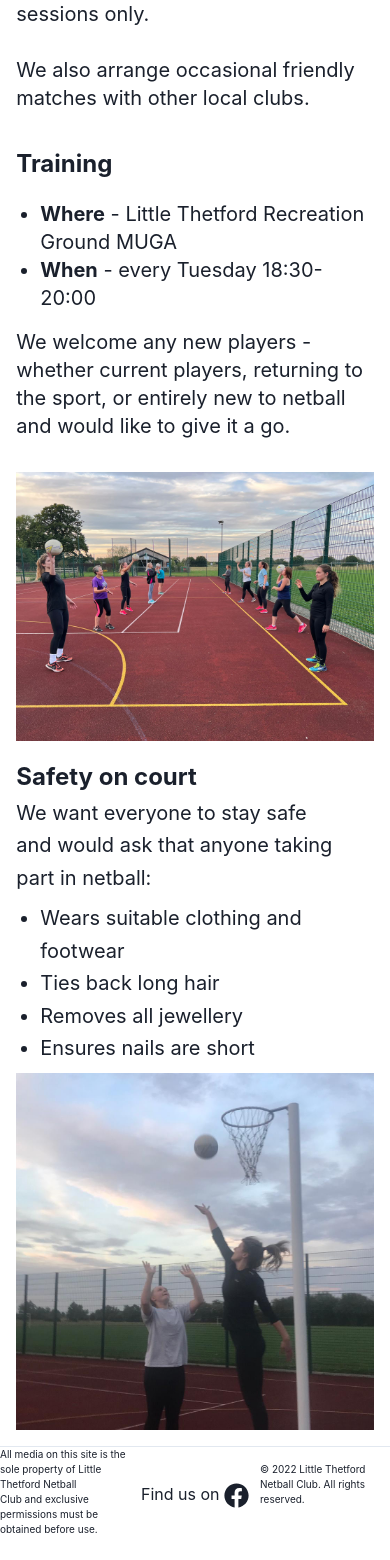
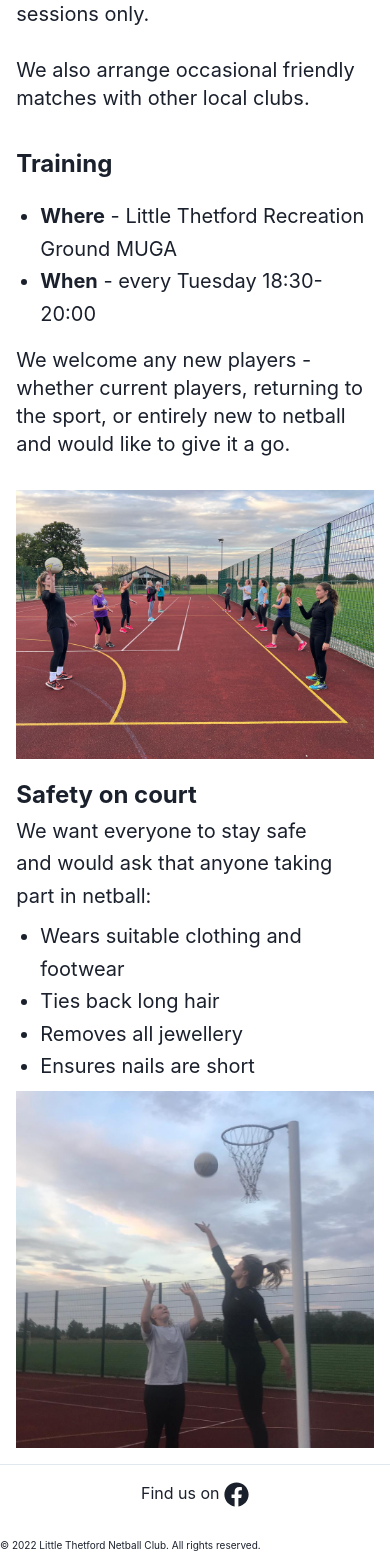
Before and after one commit to JamesArmer/little-thetford-netball-club, a Next.js app: page / in a window 390 px wide. Shown: the part 882-2442 px from the top of the page. Built offline with nearby package versions, Linux system fonts and the light colour scheme.

Commit message:
Mobile copytight footer

```diff
--- a/components/Footer.tsx
+++ b/components/Footer.tsx
@@ -7,15 +7,8 @@ import React from "react";
  */
 export default function Footer() {
   return (
-    <footer className="flex h-24 border-t">
-      <div className="flex-1">
-        <p className="text-2xs sm:text-xs sm:absolute sm:bottom-3 sm:left-2">
-          All media on this site is the sole property of Little Thetford Netball
-          <br />
-          Club and exclusive permissions must be obtained before use.
-        </p>
-      </div>
-      <div className="flex flex-1 items-center justify-center">
+    <footer className="h-24 border-t">
+      <div className="w-full flex items-center justify-center py-4 sm:py-8">
         <a
           href="https://facebook.com"
           target="about:blank"
@@ -24,8 +17,8 @@ export default function Footer() {
           Find us on <FaFacebook size={25} className="inline-block" />
         </a>
       </div>
-      <div className="flex-1">
-        <p className="text-2xs sm:text-xs sm:absolute sm:bottom-3 sm:right-2">
+      <div className="w-full">
+        <p className="text-2xs sm:text-xs sm:absolute sm:bottom-2 sm:right-2">
           <br />© 2022 Little Thetford Netball Club. All rights reserved.
         </p>
       </div>
--- a/pages/index.tsx
+++ b/pages/index.tsx
@@ -33,7 +33,7 @@ const Home: NextPage = () => {
         </div>
         <div className="w-11/12 sm:w-3/5 py-6">
           <h2 className="text-2xl font-bold leading-10">Training</h2>
-          <ul className="text-xl list-disc sm:pl-10 pl-6 pt-4">
+          <ul className="text-xl list-disc sm:pl-10 pl-6 pt-4 leading-relaxed">
             <li>
               <b>Where</b> - Little Thetford Recreation Ground MUGA
             </li>
@@ -52,8 +52,8 @@ const Home: NextPage = () => {
             src={landscapeTrainingPic1}
             alt="Team Training Drill"
             layout="intrinsic"
-            height={768}
-            width={1024}
+            height={576}
+            width={768}
             quality={100}
           />
         </div>
--- a/pages/the-club.tsx
+++ b/pages/the-club.tsx
@@ -84,7 +84,7 @@ const TheClub: NextPage = () => {
         </div>
         <div className="w-11/12 sm:w-3/5 py-2">
           <h2 className="text-2xl font-bold leading-10">What does it cost?</h2>
-          <ul className="text-xl list-disc sm:pl-10 pl-6 pt-2 ">
+          <ul className="text-xl list-disc sm:pl-10 pl-6 pt-2 leading-relaxed">
             <li>
               Training is £3 per session or £15 per month (first session is
               free)
```
